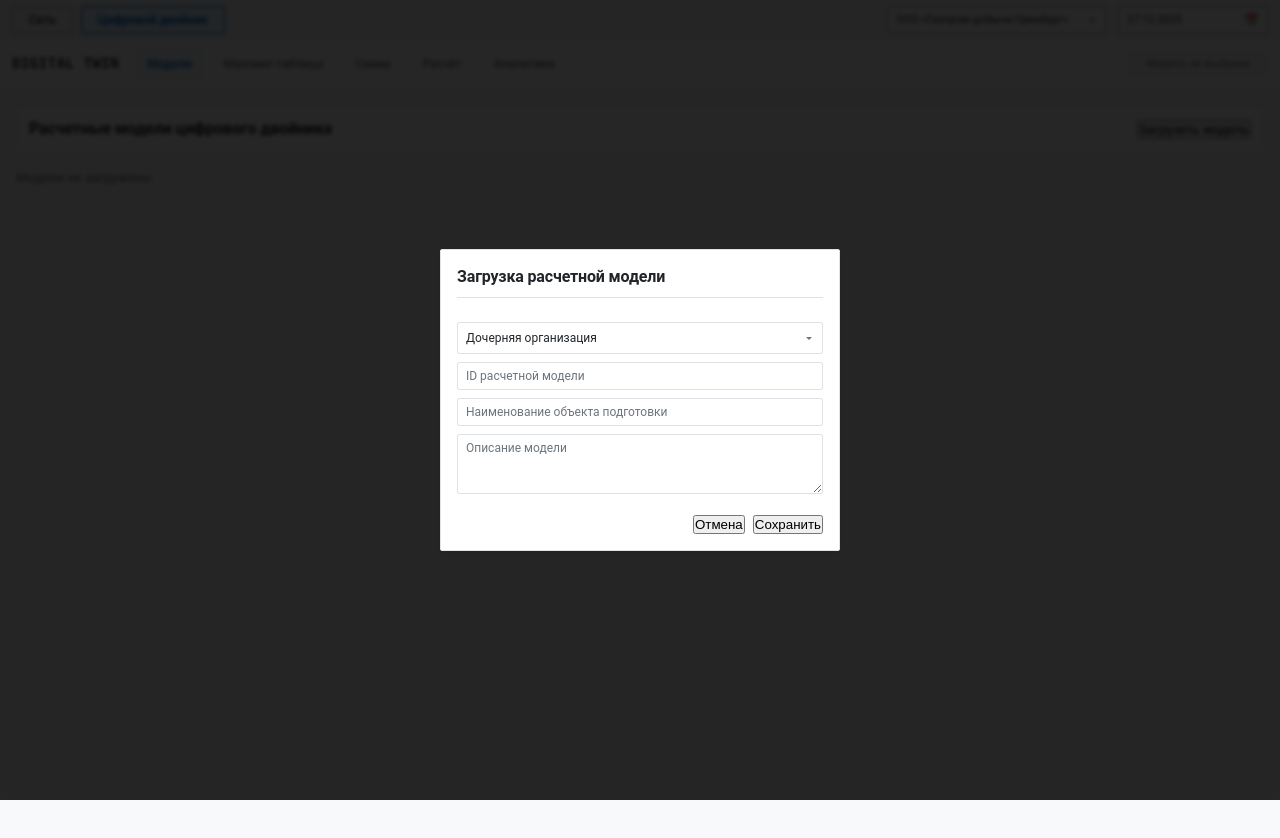
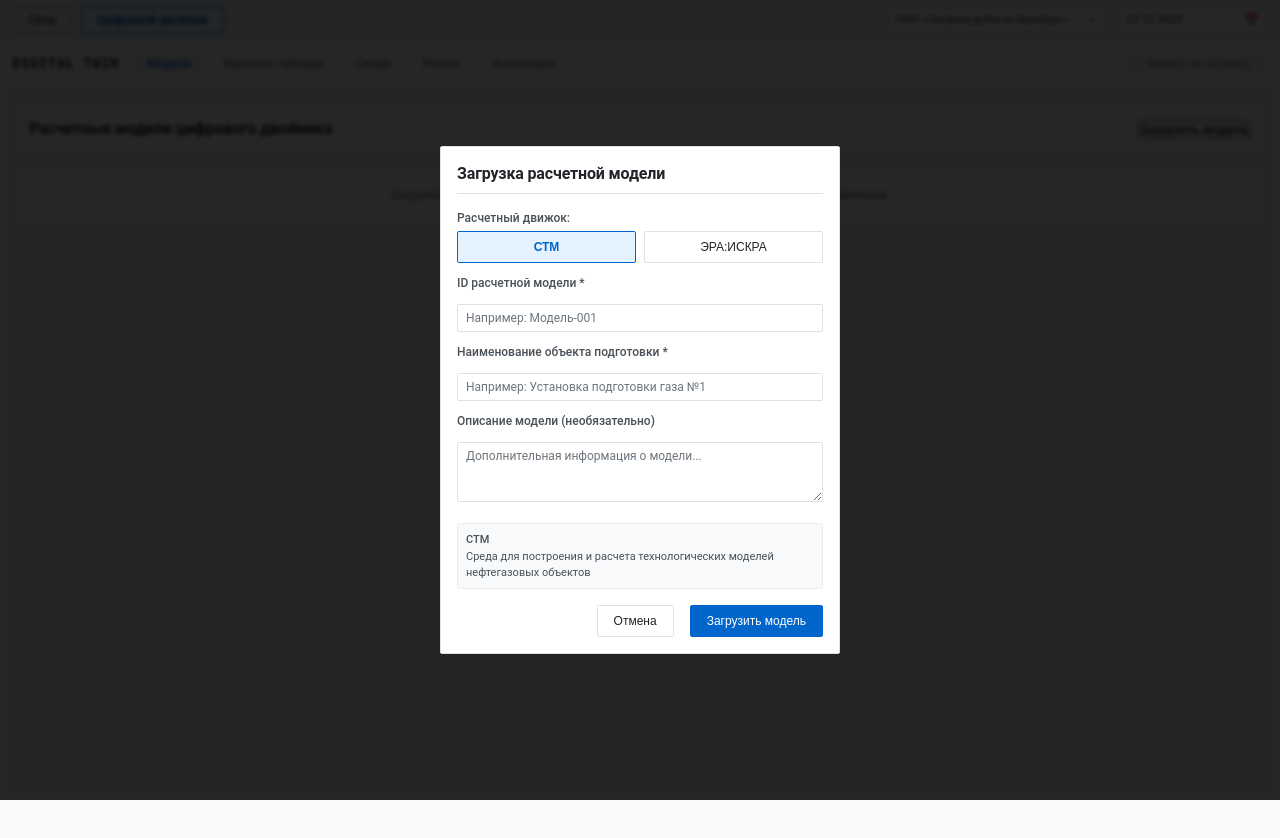
Before and after one commit to Rus-tam/digital_twin_client, a React (Vite) app in the folder first_project/: page / in a window 1280 px wide. Both pictures are taken after a click on the button "Загрузить модель". Shown: the top 838 px of the page. Built offline with nearby package versions, Linux system fonts and the light colour scheme.

Commit message:
changes in ModelSelectionPage

```diff
--- a/first_project/src/components/ModelModal.jsx
+++ b/first_project/src/components/ModelModal.jsx
@@ -1,24 +1,31 @@
 import React, { useState } from "react";
 import "../styles/model-page.css";
 
-const ORGS = [
-  "ООО «Газпром добыча Оренбург»",
-  "ООО «Газпром добыча Ямбург»",
-  "ООО «Газпром добыча Астрахань»",
+// Опции расчетных движков
+const ENGINE_OPTIONS = [
+  { value: "stm", label: "СТМ" },
+  { value: "era", label: "ЭРА:ИСКРА" }
 ];
 
 export default function ModelModal({ onClose, onSave }) {
   const [form, setForm] = useState({
-    org: "",
+    engine: "stm", // По умолчанию СТМ
     modelId: "",
     objectName: "",
     description: "",
   });
 
   const save = () => {
-    if (!form.modelId || !form.org) return;
+    if (!form.modelId || !form.objectName) {
+      alert("Пожалуйста, заполните обязательные поля: ID модели и Наименование объекта");
+      return;
+    }
     onSave(form);
     onClose();
+  };
+
+  const handleChange = (field, value) => {
+    setForm({ ...form, [field]: value });
   };
 
   return (
@@ -26,37 +33,159 @@ export default function ModelModal({ onClose, onSave }) {
       <div className="modal">
         <h2>Загрузка расчетной модели</h2>
 
-        <select
-          value={form.org}
-          onChange={e => setForm({ ...form, org: e.target.value })}
+        {/* Выбор расчетного движка */}
+        <div style={{ marginBottom: "var(--spacing-md)" }}>
+          <label style={{
+            display: "block",
+            marginBottom: "var(--spacing-xs)",
+            fontSize: "12px",
+            color: "var(--text-secondary)",
+            fontWeight: "500"
+          }}>
+            Расчетный движок:
+          </label>
+          <div style={{
+            display: "flex",
+            gap: "var(--spacing-sm)",
+            marginTop: "var(--spacing-xs)"
+          }}>
+            {ENGINE_OPTIONS.map((engine) => (
+              <button
+                key={engine.value}
+                type="button"
+                style={{
+                  flex: 1,
+                  padding: "8px 12px",
+                  border: `1px solid ${form.engine === engine.value ? "#0066CC" : "#DEE2E6"}`,
+                  backgroundColor: form.engine === engine.value ? "#E3F2FD" : "white",
+                  color: form.engine === engine.value ? "#0066CC" : "var(--text-primary)",
+                  borderRadius: "2px",
+                  cursor: "pointer",
+                  fontSize: "12px",
+                  fontWeight: form.engine === engine.value ? "600" : "400",
+                  transition: "all 0.15s",
+                  textAlign: "center"
+                }}
+                onClick={() => handleChange("engine", engine.value)}
               >
-          <option value="">Дочерняя организация</option>
-          {ORGS.map(o => (
-            <option key={o} value={o}>{o}</option>
+                {engine.label}
+              </button>
             ))}
-        </select>
+          </div>
+        </div>
 
+        {/* ID расчетной модели */}
+        <div style={{ marginBottom: "var(--spacing-md)" }}>
+          <label style={{
+            display: "block",
+            marginBottom: "var(--spacing-xs)",
+            fontSize: "12px",
+            color: "var(--text-secondary)",
+            fontWeight: "500"
+          }}>
+            ID расчетной модели *
+          </label>
           <input
-          placeholder="ID расчетной модели"
+            placeholder="Например: Модель-001"
             value={form.modelId}
-          onChange={e => setForm({ ...form, modelId: e.target.value })}
+            onChange={e => handleChange("modelId", e.target.value)}
+            style={{ width: "100%" }}
+            required
           />
+        </div>
 
+        {/* Наименование объекта подготовки */}
+        <div style={{ marginBottom: "var(--spacing-md)" }}>
+          <label style={{
+            display: "block",
+            marginBottom: "var(--spacing-xs)",
+            fontSize: "12px",
+            color: "var(--text-secondary)",
+            fontWeight: "500"
+          }}>
+            Наименование объекта подготовки *
+          </label>
           <input
-          placeholder="Наименование объекта подготовки"
+            placeholder="Например: Установка подготовки газа №1"
             value={form.objectName}
-          onChange={e => setForm({ ...form, objectName: e.target.value })}
+            onChange={e => handleChange("objectName", e.target.value)}
+            style={{ width: "100%" }}
+            required
           />
+        </div>
 
+        {/* Описание модели */}
+        <div style={{ marginBottom: "var(--spacing-lg)" }}>
+          <label style={{
+            display: "block",
+            marginBottom: "var(--spacing-xs)",
+            fontSize: "12px",
+            color: "var(--text-secondary)",
+            fontWeight: "500"
+          }}>
+            Описание модели (необязательно)
+          </label>
           <textarea
-          placeholder="Описание модели"
+            placeholder="Дополнительная информация о модели..."
             value={form.description}
-          onChange={e => setForm({ ...form, description: e.target.value })}
+            onChange={e => handleChange("description", e.target.value)}
+            rows="3"
           />
+        </div>
+
+        {/* Информация о выбранном движке */}
+        <div style={{
+          marginBottom: "var(--spacing-md)",
+          padding: "var(--spacing-sm)",
+          backgroundColor: "#F8F9FA",
+          border: "1px solid #E9ECEF",
+          borderRadius: "2px",
+          fontSize: "11px",
+          color: "var(--text-secondary)"
+        }}>
+          <div style={{ fontWeight: "500", marginBottom: "2px" }}>
+            {form.engine === "stm" ? "СТМ" : "ЭРА:ИСКРА"}
+          </div>
+          <div>
+            {form.engine === "stm"
+              ? "Среда для построения и расчета технологических моделей нефтегазовых объектов"
+              : "Платформа для инженерных расчетов и моделирования процессов"}
+          </div>
+        </div>
 
         <div className="modal-actions">
-          <button onClick={onClose}>Отмена</button>
-          <button className="primary-btn" onClick={save}>Сохранить</button>
+          <button
+            onClick={onClose}
+            style={{
+              padding: "8px 16px",
+              border: "1px solid #DEE2E6",
+              backgroundColor: "white",
+              color: "var(--text-primary)",
+              borderRadius: "2px",
+              cursor: "pointer",
+              fontSize: "12px",
+              fontWeight: "500"
+            }}
+          >
+            Отмена
+          </button>
+          <button
+            className="primary-btn"
+            onClick={save}
+            style={{
+              padding: "8px 16px",
+              border: "1px solid #0066CC",
+              backgroundColor: "#0066CC",
+              color: "white",
+              borderRadius: "2px",
+              cursor: "pointer",
+              fontSize: "12px",
+              fontWeight: "500",
+              marginLeft: "var(--spacing-sm)"
+            }}
+          >
+            Загрузить модель
+          </button>
         </div>
       </div>
     </div>
--- a/first_project/src/pages/ModelSelectionPage.jsx
+++ b/first_project/src/pages/ModelSelectionPage.jsx
@@ -6,9 +6,54 @@ export default function ModelSelectionPage({ onModelSelect, selectedModel }) {
   const [models, setModels] = useState([]);
   const [selectedModelId, setSelectedModelId] = useState(null);
   const [modalOpen, setModalOpen] = useState(false);
+  const [modelToDelete, setModelToDelete] = useState(null);
 
   const handleSaveModel = (model) => {
-    setModels((prev) => [...prev, model]);
+    const newModel = {
+      ...model,
+      id: Date.now().toString(),
+      engineLabel: model.engine === "stm" ? "СТМ" : "ЭРА:ИСКРА",
+      createdAt: new Date().toLocaleDateString('ru-RU'),
+      createdAtFull: new Date().toISOString()
+    };
+    setModels((prev) => [...prev, newModel]);
+  };
+
+  const handleDeleteModel = (modelId, event) => {
+    if (event) {
+      event.stopPropagation(); // Предотвращаем всплытие
+    }
+
+    // Если модель выбрана, снимаем выбор
+    if (selectedModelId === modelId) {
+      setSelectedModelId(null);
+      onModelSelect(null);
+    }
+
+    setModels(models.filter(model => model.id !== modelId));
+  };
+
+  const handleSelectModel = (model, event) => {
+    if (event) {
+      event.stopPropagation(); // Предотвращаем всплытие
+    }
+
+    setSelectedModelId(model.id);
+    onModelSelect(model);
+  };
+
+  const confirmDeleteModel = (modelId, modelName, event) => {
+    if (event) {
+      event.stopPropagation();
+    }
+
+    if (window.confirm(`Вы уверены, что хотите удалить модель "${modelName}"?`)) {
+      handleDeleteModel(modelId);
+    }
+  };
+
+  const getEngineBadgeClass = (engine) => {
+    return engine === "stm" ? "engine-badge stm" : "engine-badge era";
   };
 
   return (
@@ -29,43 +74,70 @@ export default function ModelSelectionPage({ onModelSelect, selectedModel }) {
         <div className="selected-info">
           Текущая модель:
           <strong> {selectedModel.modelId}</strong> —{" "}
-          {selectedModel.objectName}
+          {selectedModel.objectName} ({selectedModel.engineLabel})
         </div>
       )}
 
       {/* Список моделей */}
       <div className="model-list">
         {models.length === 0 && (
-          <div style={{ color: "#666", fontSize: 13 }}>
-            Модели не загружены
+          <div style={{
+            color: "#666",
+            fontSize: 13,
+            padding: "var(--spacing-lg)",
+            textAlign: "center",
+            backgroundColor: "white",
+            border: "1px dashed var(--border-color)",
+            borderRadius: "var(--border-radius)"
+          }}>
+            Загруженные модели отсутствуют. Нажмите "Загрузить модель" для добавления.
           </div>
         )}
 
         {models.map((model) => (
           <div
-            key={model.modelId}
+            key={model.id}
             className={`model-card ${
-              selectedModelId === model.modelId ? "active" : ""
+              selectedModelId === model.id ? "active" : ""
             }`}
+            onClick={() => handleSelectModel(model)}
+            style={{ cursor: "pointer" }}
           >
             <div className="model-data">
-              <div><b>ID модели:</b> {model.modelId}</div>
-              <div><b>ДО:</b> {model.org}</div>
+              <div>
+                <b>ID модели:</b> {model.modelId}
+                <span className={getEngineBadgeClass(model.engine)}>
+                  {model.engineLabel}
+                </span>
+              </div>
               <div><b>Объект подготовки:</b> {model.objectName}</div>
-              <div className="description">
-                {model.description || "—"}
+              <div style={{ fontSize: "11px", color: "#6C757D" }}>
+                <b>Загружено:</b> {model.createdAt}
               </div>
+              {model.description && (
+                <div className="description">
+                  {model.description}
+                </div>
+              )}
             </div>
 
-            <button
-              className="secondary-btn"
-              onClick={() => {
-                setSelectedModelId(model.modelId);
-                onModelSelect(model);
-              }}
-            >
-              Выбрать модель
-            </button>
+            <div className="model-actions">
+              <button
+                className={`select-model-btn ${selectedModelId === model.id ? "selected" : ""}`}
+                onClick={(e) => handleSelectModel(model, e)}
+                title={selectedModelId === model.id ? "Модель выбрана" : "Выбрать модель"}
+              >
+                {selectedModelId === model.id ? "✓ Выбрана" : "Выбрать"}
+              </button>
+
+              <button
+                className="delete-model-btn"
+                onClick={(e) => confirmDeleteModel(model.id, model.modelId, e)}
+                title="Удалить модель"
+              >
+                Удалить
+              </button>
+            </div>
           </div>
         ))}
       </div>
```
Also changed, not shown: first_project/src/styles/model-page.css (+101 -5 lines). Lines whose indentation alone changed are shown as unchanged.
